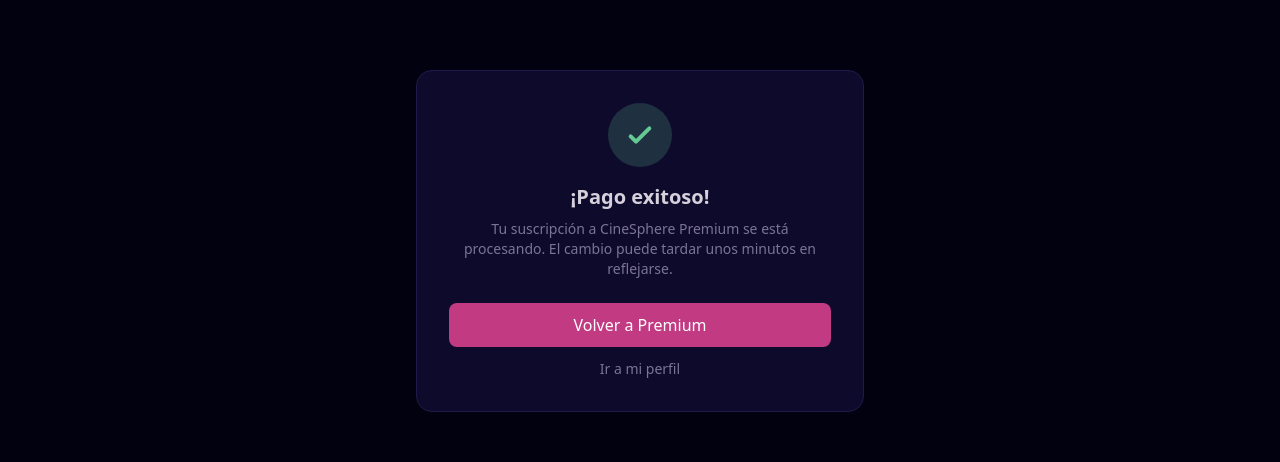
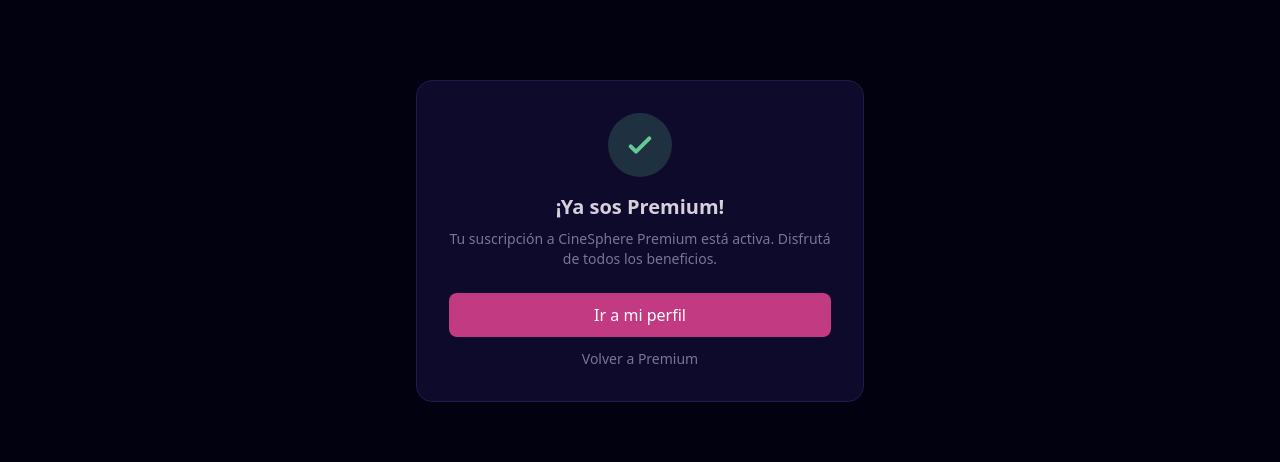
Before and after one commit to proyectofinalmfa2026-lang/Frontend, a Next.js app: page /subscription/result in a window 1280 px wide. Shown: the part 224-686 px from the top of the page. Built offline with nearby package versions, Linux system fonts and the light colour scheme; no server answers.

Commit message:
call confirmSubscription from result page to activate premium

```diff
--- a/app/subscription/result/page.tsx
+++ b/app/subscription/result/page.tsx
@@ -1,13 +1,33 @@
 "use client";
 
-import { Suspense } from "react";
+import { Suspense, useEffect, useState } from "react";
 import Link from "next/link";
 import { useSearchParams } from "next/navigation";
+import { useAuthStore } from "@/store/authStore";
+import { confirmSubscription } from "@/services/premium.services";
 
 function ResultContent() {
   const searchParams = useSearchParams();
+  const { token } = useAuthStore();
+  const [confirming, setConfirming] = useState(true);
+  const [confirmError, setConfirmError] = useState(false);
+
   const preapprovalId = searchParams.get("preapproval_id");
   const status = searchParams.get("status");
+
+  useEffect(() => {
+    if (!preapprovalId || !token) {
+      setConfirming(false);
+      return;
+    }
+
+    confirmSubscription(token, preapprovalId)
+      .then(() => setConfirming(false))
+      .catch(() => {
+        setConfirmError(true);
+        setConfirming(false);
+      });
+  }, [preapprovalId, token]);
 
   const isSuccess = !status || status === "authorized" || status === "approved";
   const isPending = status === "pending";
@@ -15,7 +35,22 @@
   return (
     <main className="min-h-screen bg-[#02010F] flex items-center justify-center">
       <div className="bg-[#0E0A2B] border border-[#22194A] rounded-2xl p-8 max-w-md mx-4 text-center">
-        {isSuccess ? (
+
+        {confirming ? (
+          <>
+            <div className="w-16 h-16 rounded-full bg-[#C13A82]/20 flex items-center justify-center mx-auto mb-4 animate-pulse">
+              <svg className="w-8 h-8 text-[#C13A82]" fill="none" viewBox="0 0 24 24" stroke="currentColor" strokeWidth="2">
+                <path strokeLinecap="round" strokeLinejoin="round" d="M12 8v4l3 3m6-3a9 9 0 11-18 0 9 9 0 0118 0z" />
+              </svg>
+            </div>
+            <h1 className="text-xl font-semibold text-[#D6D0DC] mb-2">
+              Activando tu suscripción...
+            </h1>
+            <p className="text-sm text-[#7B7497] mb-6">
+              Esperá un momento mientras confirmamos tu pago.
+            </p>
+          </>
+        ) : isSuccess && !confirmError ? (
           <>
             <div className="w-16 h-16 rounded-full bg-[#63C995]/20 flex items-center justify-center mx-auto mb-4">
               <svg className="w-8 h-8 text-[#63C995]" fill="none" viewBox="0 0 24 24" stroke="currentColor" strokeWidth="3">
@@ -23,10 +58,10 @@
               </svg>
             </div>
             <h1 className="text-xl font-semibold text-[#D6D0DC] mb-2">
-              ¡Pago exitoso!
+              ¡Ya sos Premium!
             </h1>
             <p className="text-sm text-[#7B7497] mb-6">
-              Tu suscripción a CineSphere Premium se está procesando. El cambio puede tardar unos minutos en reflejarse.
+              Tu suscripción a CineSphere Premium está activa. Disfrutá de todos los beneficios.
             </p>
           </>
         ) : isPending ? (
@@ -61,16 +96,16 @@
 
         <div className="flex flex-col gap-3">
           <Link
-            href="/premium"
+            href="/profile"
             className="bg-[#C13A82] hover:bg-[#A92F71] text-white font-medium px-6 py-2.5 rounded-lg transition-colors"
           >
-            Volver a Premium
+            Ir a mi perfil
           </Link>
           <Link
-            href="/profile"
+            href="/premium"
             className="text-sm text-[#7B7497] hover:text-[#D6D0DC] transition-colors"
           >
-            Ir a mi perfil
+            Volver a Premium
           </Link>
         </div>
 
--- a/services/premium.services.ts
+++ b/services/premium.services.ts
@@ -51,3 +51,16 @@
   );
   return response.data; // { subscriptionId: '...', clientSecret: '...' }
 };
+
+export const confirmSubscription = async (token: string, preapprovalId: string) => {
+  const response = await axios.post(
+    `${API_URL}/subscriptions/confirm/${preapprovalId}`,
+    {},
+    {
+      headers: {
+        Authorization: `Bearer ${token}`,
+      },
+    }
+  );
+  return response.data;
+};
```
